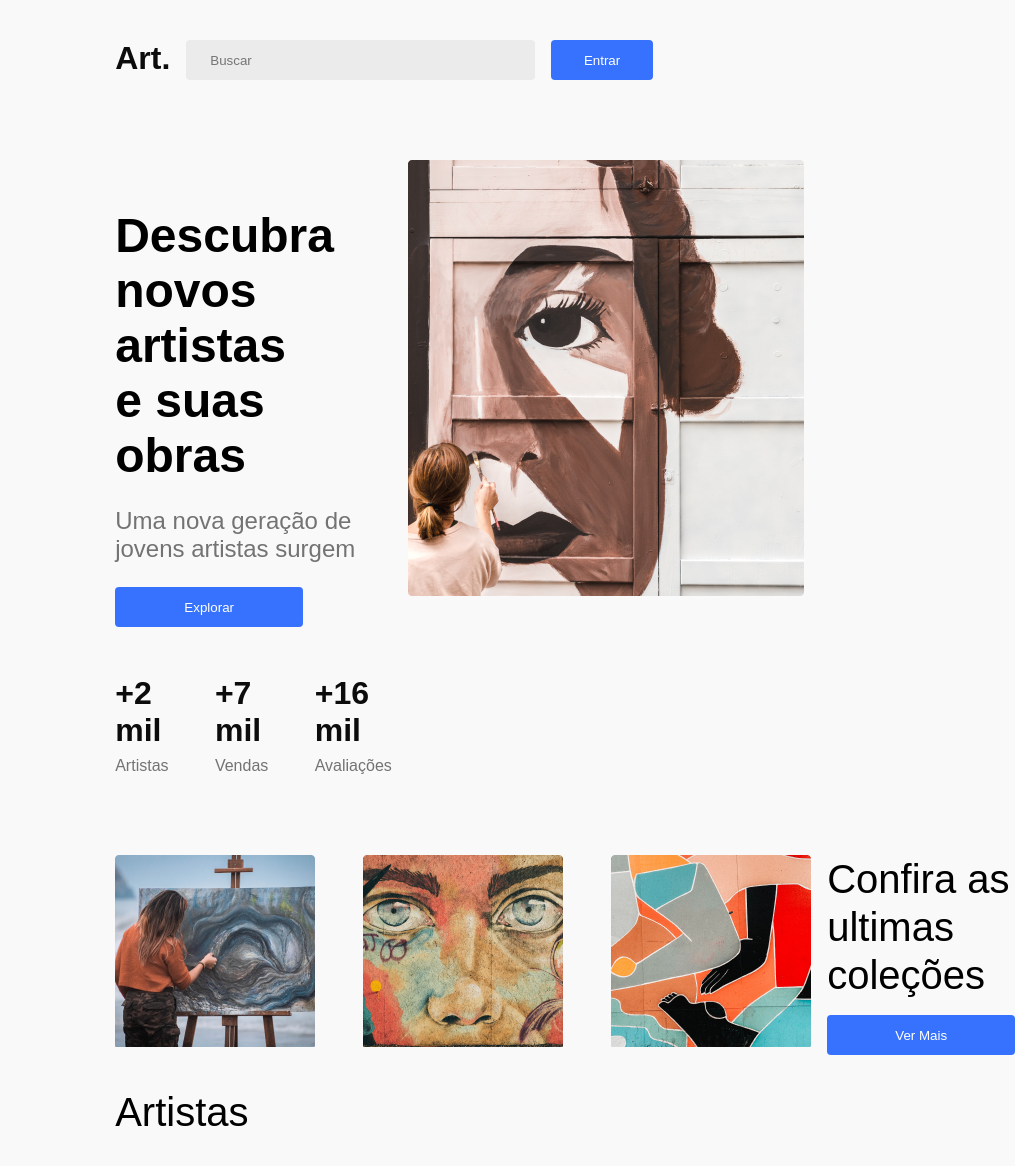
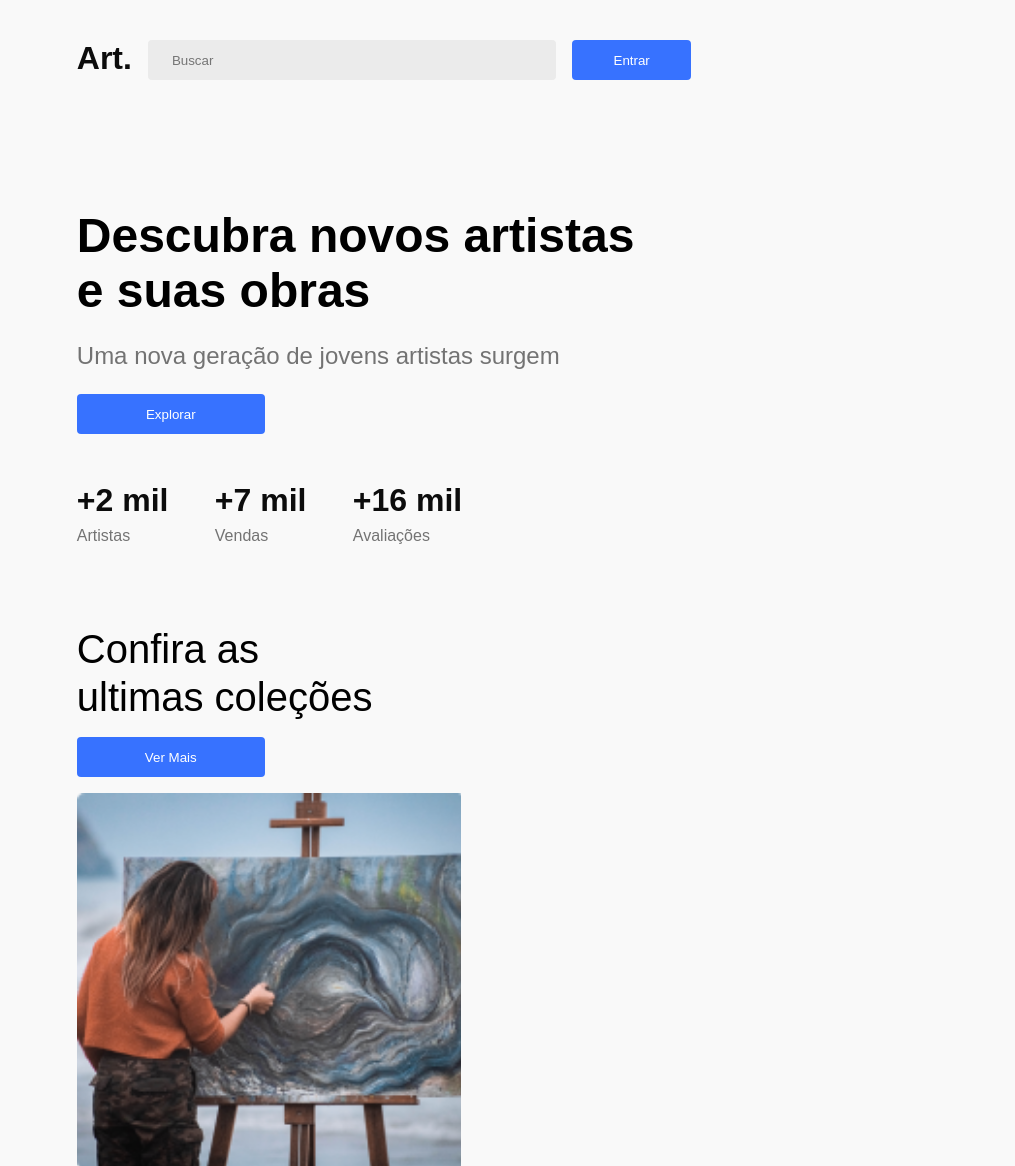
Before and after one commit to LucasViniciusNunesCosta/Art, a plain HTML site: page index.html in a window 768 px wide. Shown: the top 1166 px of the page, 1015 px wide, since content can reach past the window. Drawn offline with Linux system fonts and the light colour scheme; files that its build step writes are made by us from their sources.

Commit message:
:style: Responsividade - breakpoint medium

```diff
--- a/index.html
+++ b/index.html
@@ -6,7 +6,9 @@
     <meta name="viewport" content="width=device-width, initial-scale=1.0">
     <title>Art</title>
     <link rel="stylesheet" href="style.css">
-    <link rel="stylesheet" href="style-min.css">
+    <link rel="stylesheet" href="style-big.css">
+    <link rel="stylesheet" href="style-medium.css">
+    <link rel="stylesheet" href="style-small.css">
 </head>
 <body>
     <header class="header">
--- /dev/null
+++ b/style-medium.css
@@ -0,0 +1,42 @@
+@media screen and (min-width: 481px) and (max-width: 768px) {
+    body {
+        margin-left: 10%;
+        margin-right: 10%;
+      }
+      .secao__novos-artistas {
+        display: flex;
+        justify-content: space-between;
+        align-content: center;
+        margin-bottom: 5rem;
+      }
+      .novos-artistas__container-right{
+        display: none;
+      }
+      .secao__ultimas-colecoes{
+        flex-direction: column-reverse;
+        justify-content: center;
+        gap: 1rem;
+      }
+      .ultimas-colecoes__galeria{
+        display: flex;
+        flex-direction: column;
+      }
+      .ultimas-colecoes__galeria__image{
+        width: 24rem;
+        height: 23.5rem;
+      }
+      .artisas__container-imagens{
+        flex-direction: column;
+      }
+      .footer{
+        flex-direction: column;
+        justify-content: end;
+        align-items: center;
+      }
+      .footer__nav{
+        justify-content: space-between;
+      }
+      .footer__nav > ul{
+        padding: 0;
+      }
+}
--- /dev/null
+++ b/style-small.css
@@ -0,0 +1,3 @@
+@media screen and (min-width: 320px) and (max-width: 480px) {
+
+}
--- a/style.css
+++ b/style.css
@@ -96,6 +96,8 @@ body {
 .ultimas-colecoes__galeria__image {
   width: 12.5rem;
   height: 12rem;
+  background-repeat: no-repeat;
+  background-size: Cover;
 }
 .ultimas-colecoes__galeria__image:nth-child(1) {
   background-image: url("./src/images/img\ 1.png");
```
